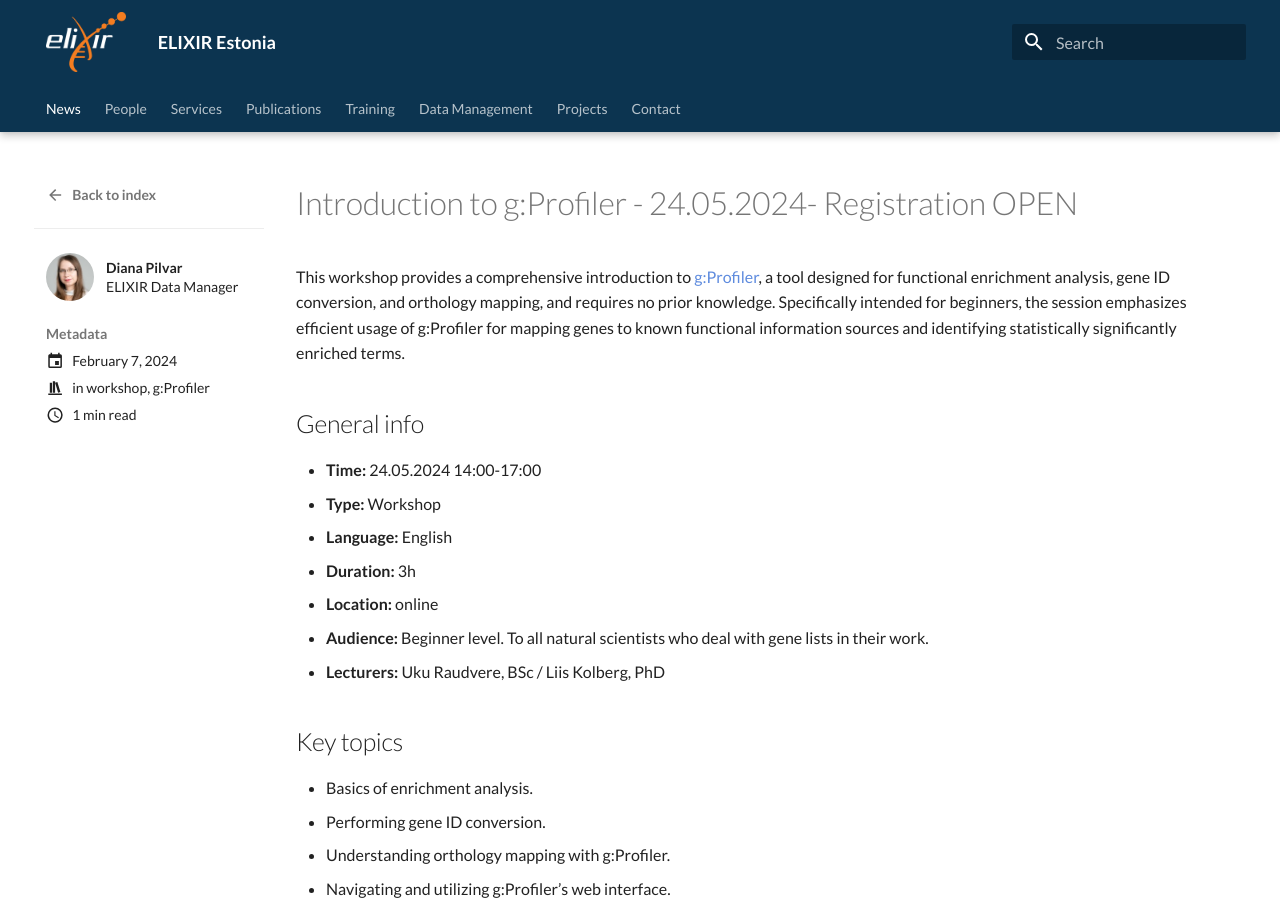
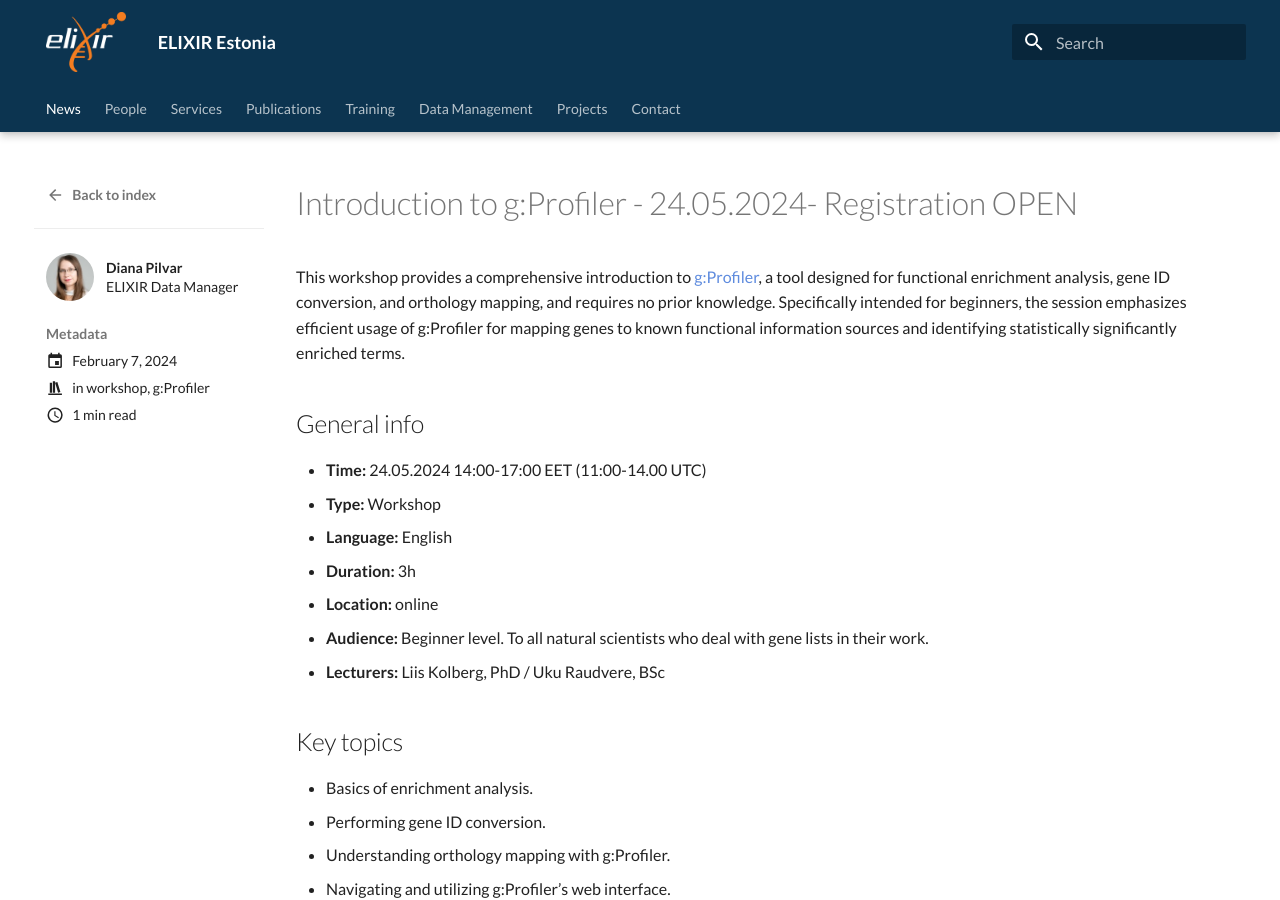
Before and after one commit to ELIXIREstonia/elixirestonia.github.io, an MkDocs documentation site: the page built from content/news/posts/2024/g:profiler_english.md, in a window 1280 px wide and 900 px high. Built offline with MkDocs 1.6.1 and Material for MkDocs 9.7.7, drawn with Linux system fonts in a browser that asks for light colours.

Commit message:
Update g:profiler_english.md with timezone

```diff
--- a/content/news/posts/2024/g:profiler_english.md
+++ b/content/news/posts/2024/g:profiler_english.md
@@ -17,13 +17,13 @@
 <!-- more -->
 ## General info
 
-* __Time:__ 24.05.2024 14:00-17:00
+* __Time:__ 24.05.2024 14:00-17:00 EET (11:00-14.00 UTC)
 * __Type:__ Workshop
 * __Language:__ English
 * __Duration:__ 3h
 * __Location:__ online
 * __Audience:__ Beginner level. To all natural scientists who deal with gene lists in their work.
-* __Lecturers:__ Uku Raudvere, BSc / Liis Kolberg, PhD
+* __Lecturers:__  Liis Kolberg, PhD / Uku Raudvere, BSc
 
 
 
```
